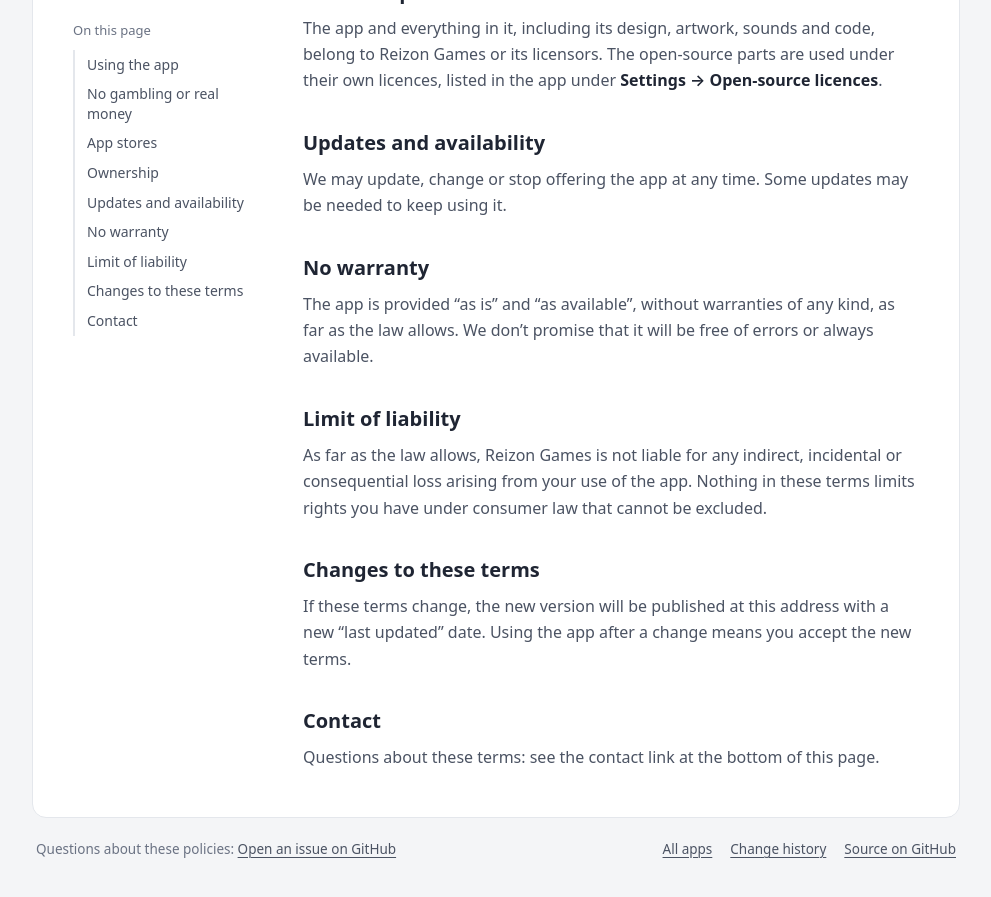
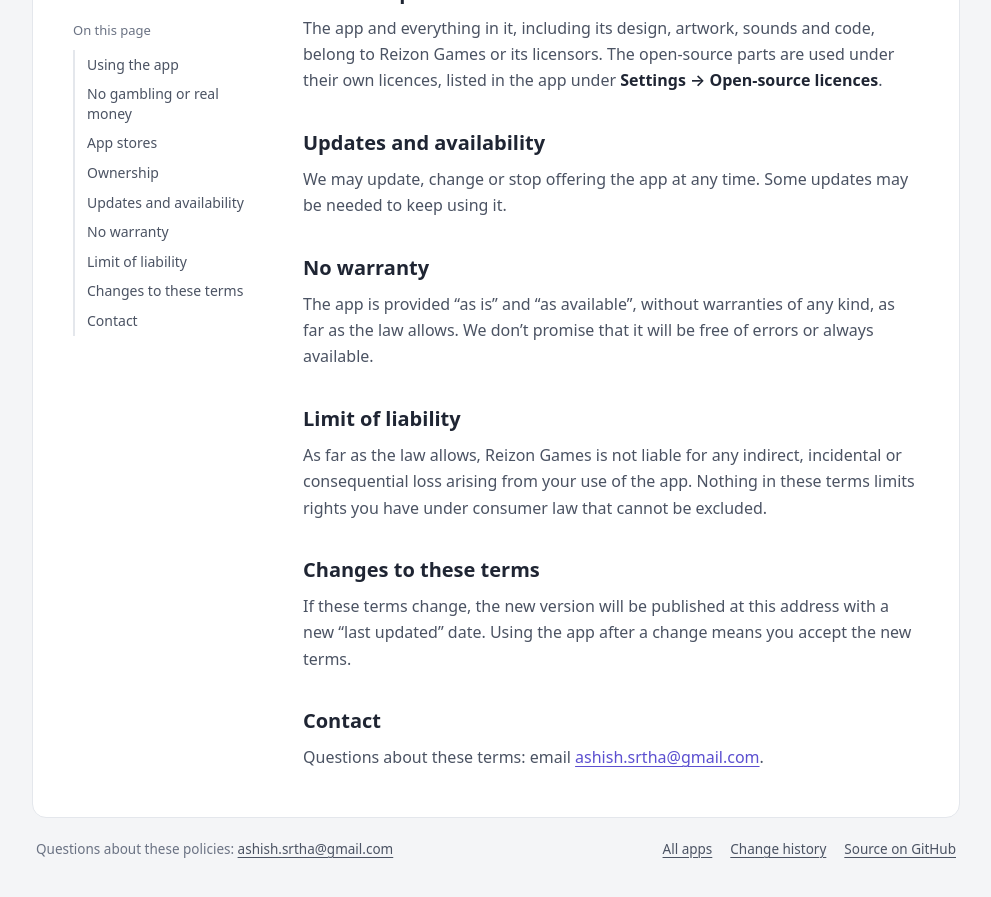
Before and after one commit to reizzonWAN/app--legal, a Jekyll site: the page built from ludo/terms.md, in a window 1280 px wide and 900 px high, scrolled down 963 px. Shown: the top 897 px of the window, without its empty margins (144-1135 px from the left). Built offline with Jekyll 4.4.1, drawn with Linux system fonts in a browser that asks for light colours.

Commit message:
Add support email to all legal pages
Co-Authored-By: Claude Opus 5.5 <noreply@anthropic.com>

```diff
--- a/_config.yml
+++ b/_config.yml
@@ -5,7 +5,7 @@ publisher: Reizon Games
 
 # Public support address shown on every page. While it is empty, pages point to GitHub issues instead.
 # Google Play and the App Store expect a way to contact the developer, so fill this in before publishing an app.
-contact_email: ""
+contact_email: "ashish.srtha@gmail.com"
 
 github_repo: reizzonWAN/app--legal
 
--- a/ludo/terms.md
+++ b/ludo/terms.md
@@ -55,4 +55,4 @@ app after a change means you accept the new terms.
 
 ## Contact
 
-Questions about these terms: see the contact link at the bottom of this page.
+Questions about these terms: email [{{ site.contact_email }}](mailto:{{ site.contact_email }}).
```
Also changed, not shown: ludo/privacy.md (+1 -1 lines), vault/privacy.md (+1 -1 lines), vault/terms.md (+1 -1 lines).
